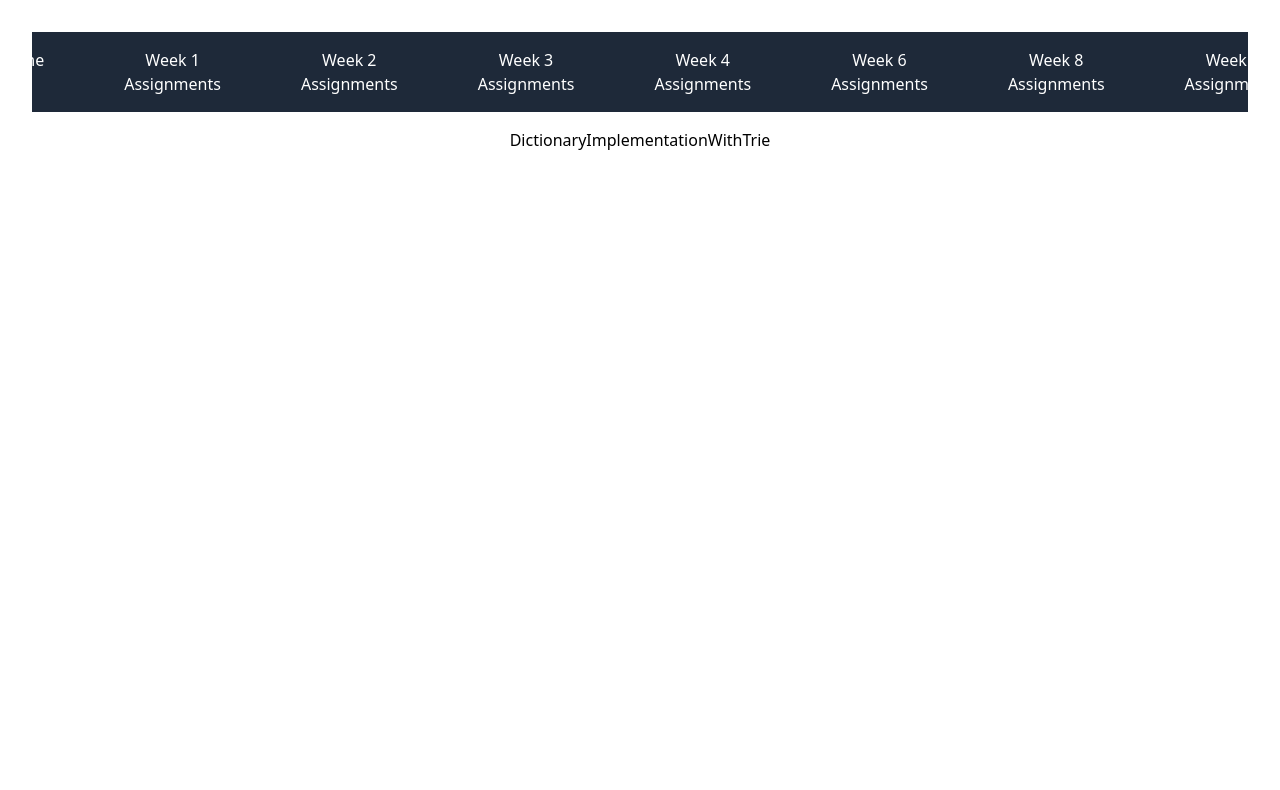
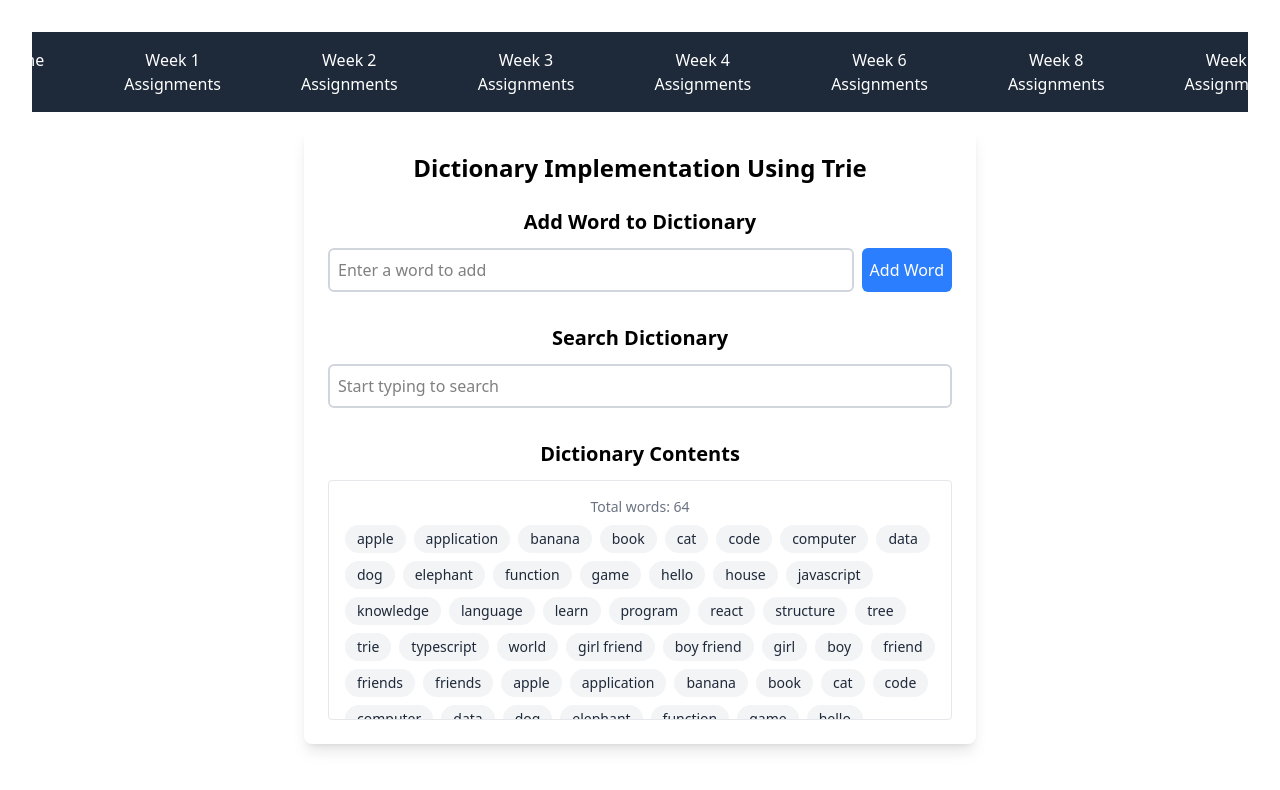
Before and after one commit to Leen4k/saerosoft-assignment, a React (Vite) app: page /week9-assignments/dictionary-implementation-with-trie in a window 1280 px wide. Shown: the top 790 px of the page. Built offline with nearby package versions, Linux system fonts and the light colour scheme.

Commit message:
feat: dictionary-implementation-with-trie

```diff
--- a/src/components/week9/DictionaryImplementationWithTrie.tsx
+++ b/src/components/week9/DictionaryImplementationWithTrie.tsx
@@ -20,76 +20,183 @@
 // second task is to implement Trie with
 // root empty TrieNode
 
-class TrieNode {
-  children: { [key: string]: TrieNode };
-  isEndOfWord: boolean;
+import { useState, useEffect, useRef } from "react";
+import { Trie } from "../../utils/collections/trie";
 
-  constructor() {
-    this.children = {};
-    this.isEndOfWord = false;
+
+const DictionaryImplementationWithTrie = () => {
+  const [trie] = useState<Trie>(() => new Trie());
+  const [inputWord, setInputWord] = useState("");
+  const [searchQuery, setSearchQuery] = useState("");
+  const [suggestions, setSuggestions] = useState<string[]>([]);
+  const [wordExists, setWordExists] = useState<boolean | null>(null);
+  const [dictionary, setDictionary] = useState<string[]>([]);
+  const searchInputRef = useRef<HTMLInputElement>(null);
+
+  useEffect(() => {
+    const initialWords = [
+      "apple",
+      "application",
+      "banana",
+      "book",
+      "cat",
+      "code",
+      "computer",
+      "data",
+      "dog",
+      "elephant",
+      "function",
+      "game",
+      "hello",
+      "house",
+      "javascript",
+      "knowledge",
+      "language",
+      "learn",
+      "program",
+      "react",
+      "structure",
+      "tree",
+      "trie",
+      "typescript",
+      "world",
+      "girl friend",
+      "boy friend",
+      "girl",
+      "boy",
+      "friend",
+      "friends",
+      "friends",
+    ];
+
+    initialWords.forEach((word) => {
+      trie.insert(word);
+      setDictionary((prev) => [...prev, word]);
+    });
+  }, [trie]);
+
+  useEffect(() => {
+    if (searchQuery) {
+      const results = trie.findWordsWithPrefix(searchQuery);
+      setSuggestions(results);
+      setWordExists(trie.search(searchQuery));
+    } else {
+      setSuggestions([]);
+      setWordExists(null);
+    }
+  }, [searchQuery, trie]);
+
+  const handleAddWord = () => {
+    if (inputWord.trim() && !trie.search(inputWord.trim())) {
+      trie.insert(inputWord.trim());
+      setDictionary((prev) => [...prev, inputWord.trim()].sort());
+      setInputWord("");
+
+      if (searchQuery && inputWord.startsWith(searchQuery)) {
+        setSuggestions((prev) => [...prev, inputWord].sort());
       }
     }
+  };
 
-class Trie {
-  root: TrieNode;
-  constructor() {
-    this.root = new TrieNode();
+  const handleSelectSuggestion = (word: string) => {
+    setSearchQuery(word);
+    if (searchInputRef.current) {
+      searchInputRef.current.focus();
     }
-}
+  };
 
-function insertWord(trie: Trie, word: string): void {
-  let node = trie.root;
+  return (
+    <div className="max-w-2xl mx-auto p-6 bg-white rounded-lg shadow-lg">
+      <h1 className="text-2xl font-bold mb-6">
+        Dictionary Implementation Using Trie
+      </h1>
 
-  for (const char of word) {
-    if (!node.children[char]) node.children[char] = new TrieNode();
-    node = node.children[char];
-  }
+      <div className="mb-8">
+        <h2 className="text-xl font-semibold mb-3">Add Word to Dictionary</h2>
+        <div className="flex gap-2">
+          <input
+            type="text"
+            value={inputWord}
+            onChange={(e) => setInputWord(e.target.value.toLowerCase())}
+            placeholder="Enter a word to add"
+            className="flex-grow px-4 py-2 border border-gray-300 rounded focus:outline-none focus:ring-2 focus:ring-blue-500"
+            onKeyDown={(e) => e.key === "Enter" && handleAddWord()}
+          />
+          <button
+            onClick={handleAddWord}
+            className="px-4 py-2 bg-blue-500 text-white rounded hover:bg-blue-600 focus:outline-none focus:ring-2 focus:ring-blue-500"
+          >
+            Add Word
+          </button>
+        </div>
+      </div>
 
-  node.isEndOfWord = true;
-}
+      <div className="mb-8">
+        <h2 className="text-xl font-semibold mb-3">Search Dictionary</h2>
+        <input
+          ref={searchInputRef}
+          type="text"
+          value={searchQuery}
+          onChange={(e) => setSearchQuery(e.target.value.toLowerCase())}
+          placeholder="Start typing to search"
+          className="w-full px-4 py-2 border border-gray-300 rounded focus:outline-none focus:ring-2 focus:ring-blue-500"
+        />
 
-function searchWord(trie: Trie, word: string): boolean {
-  let node = trie.root;
+        {searchQuery && (
+          <div className="mt-2">
+            {wordExists !== null && (
+              <p
+                className={`text-sm ${
+                  wordExists ? "text-green-600" : "text-red-600"
+                }`}
+              >
+                "{searchQuery}" {wordExists ? "exists" : "does not exist"} in
+                the dictionary.
+              </p>
+            )}
+          </div>
+        )}
 
-  for (const char of word) {
-    !node.children[char] && false;
-    node = node.children[char];
-  }
+        {suggestions.length > 0 && (
+          <div className="mt-3">
+            <h3 className="text-md font-medium mb-2">Suggestions:</h3>
+            <div className="max-h-60 overflow-y-auto">
+              <ul className="border border-gray-200 rounded divide-y divide-gray-200">
+                {suggestions.map((word, index) => (
+                  <li
+                    key={index}
+                    onClick={() => handleSelectSuggestion(word)}
+                    className="px-4 py-2 hover:bg-gray-100 cursor-pointer"
+                  >
+                    {word}
+                  </li>
+                ))}
+              </ul>
+            </div>
+          </div>
+        )}
+      </div>
 
-  return node.isEndOfWord;
-}
-
-function autoComplete(trie: Trie, prefix: string): string[] {
-  let node = trie.root;
-
-  for (const char of prefix) {
-    !node?.children[char] && [];
-    node = node?.children[char];
-  }
-
-  return collectWords(node, prefix);
-}
-
-function collectWords(node: TrieNode, prefix: string): string[] {
-  let results: string[] = [];
-  node?.isEndOfWord && results.push(prefix);
-
-  for (const char in node?.children) {
-    results.push(...collectWords(node.children[char], prefix + char));
-  }
-  return results;
-}
-
-const DictionaryImplementationWithTrie = () => {
-  const trie = new Trie();
-  insertWord(trie, "app");
-  insertWord(trie, "apple");
-  insertWord(trie, "aprilla");
-
-  //search word
-  console.log(searchWord(trie, "apple"));
-  console.log(autoComplete(trie, "hello world"));
-  return <div>DictionaryImplementationWithTrie</div>;
+      <div>
+        <h2 className="text-xl font-semibold mb-3">Dictionary Contents</h2>
+        <div className="border border-gray-200 rounded p-4 max-h-60 overflow-y-auto">
+          <p className="text-sm text-gray-500 mb-2">
+            Total words: {dictionary.length}
+          </p>
+          <div className="flex flex-wrap gap-2">
+            {dictionary.map((word, index) => (
+              <span
+                key={index}
+                className="inline-block px-3 py-1 bg-gray-100 text-gray-800 rounded-full text-sm"
+              >
+                {word}
+              </span>
+            ))}
+          </div>
+        </div>
+      </div>
+    </div>
+  );
 };
 
 export default DictionaryImplementationWithTrie;
--- /dev/null
+++ b/src/utils/collections/trie.ts
@@ -0,0 +1,106 @@
+import { AbstractTree } from "./tree";
+
+export interface TrieNodeData {
+  isEndOfWord: boolean;
+}
+
+export class TrieNode {
+  children: { [key: string]: TrieNode };
+  isEndOfWord: boolean;
+
+  constructor() {
+    this.children = {};
+    this.isEndOfWord = false;
+  }
+}
+
+export class Trie extends AbstractTree<TrieNode, TrieNodeData> {
+  constructor() {
+    const root = new TrieNode();
+    super(root);
+  }
+
+  findNodeById(id: string): TrieNode | null {
+    console.error("findNodeById not applicable for Trie");
+    return null;
+  }
+
+  deleteNodeById(id: string): boolean {
+    console.error("deleteNodeById not applicable for Trie");
+    return false;
+  }
+
+  insertNode(parentId: string, newNode: TrieNode): boolean {
+    console.error("insertNode not applicable for Trie");
+    return false;
+  }
+
+  insert(word: string): void {
+    let node = this.root;
+
+    for (const char of word) {
+      if (!node.children[char]) {
+        node.children[char] = new TrieNode();
+      }
+      node = node.children[char];
+    }
+
+    node.isEndOfWord = true;
+  }
+
+  search(word: string): boolean {
+    let node = this.root;
+
+    for (const char of word) {
+      if (!node.children[char]) {
+        return false;
+      }
+      node = node.children[char];
+    }
+
+    return node.isEndOfWord;
+  }
+
+  findWordsWithPrefix(prefix: string): string[] {
+    let node = this.root;
+
+    for (const char of prefix) {
+      if (!node.children[char]) {
+        return [];
+      }
+      node = node.children[char];
+    }
+
+    return this.collectWords(node, prefix);
+  }
+
+  private collectWords(node: TrieNode, prefix: string): string[] {
+    const results: string[] = [];
+
+    if (node.isEndOfWord) {
+      results.push(prefix);
+    }
+
+    for (const char in node.children) {
+      results.push(...this.collectWords(node.children[char], prefix + char));
+    }
+
+    return results;
+  }
+
+  traverse(callback: (node: TrieNode, prefix: string) => void): void {
+    this.traverseNode(this.root, "", callback);
+  }
+
+  private traverseNode(
+    node: TrieNode,
+    prefix: string,
+    callback: (node: TrieNode, prefix: string) => void
+  ): void {
+    callback(node, prefix);
+
+    for (const char in node.children) {
+      this.traverseNode(node.children[char], prefix + char, callback);
+    }
+  }
+}
```
Also changed, not shown: 1 other file (tests, documents, lock files or other folders). Lines whose indentation alone changed are shown as unchanged.
